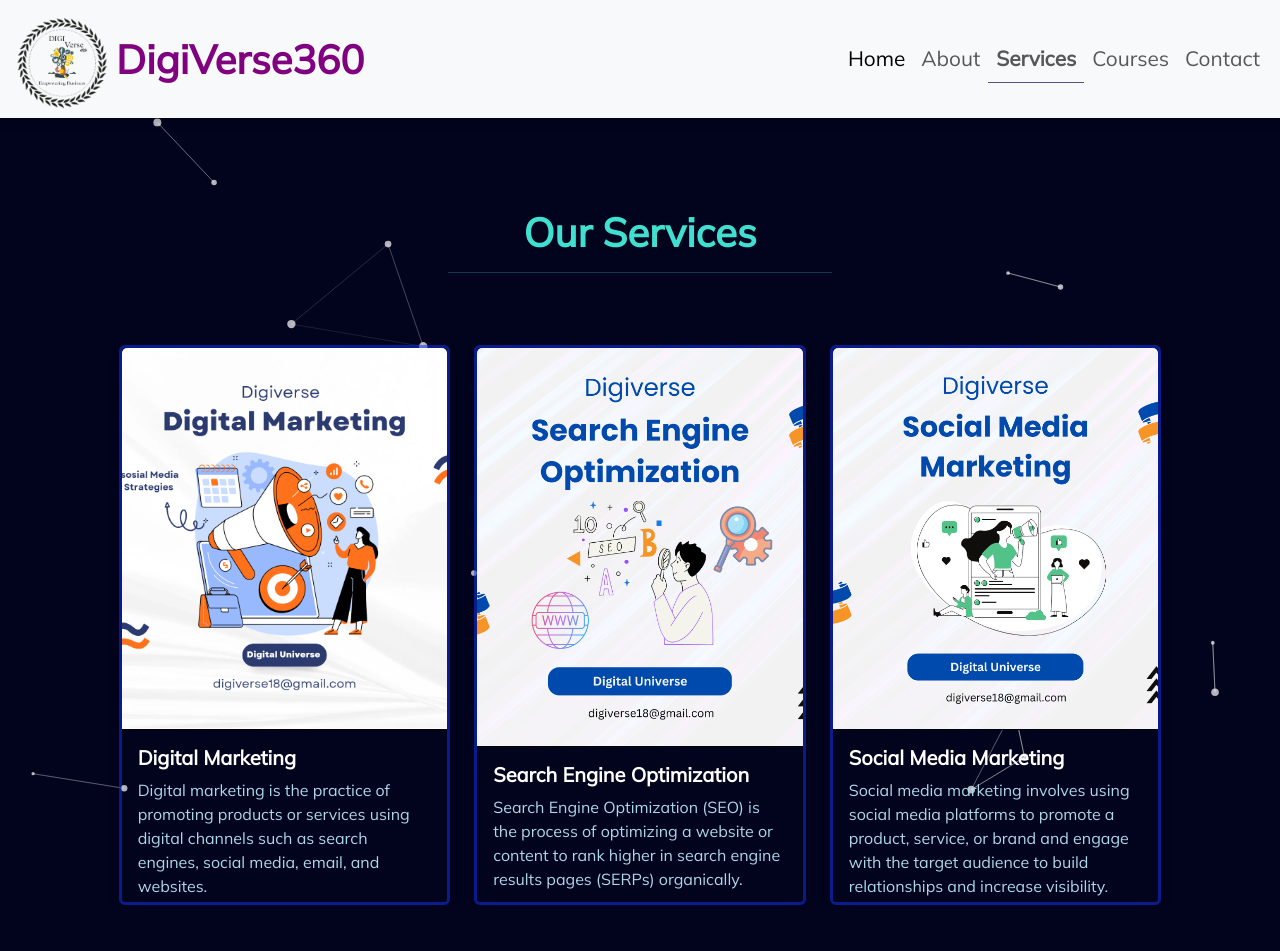
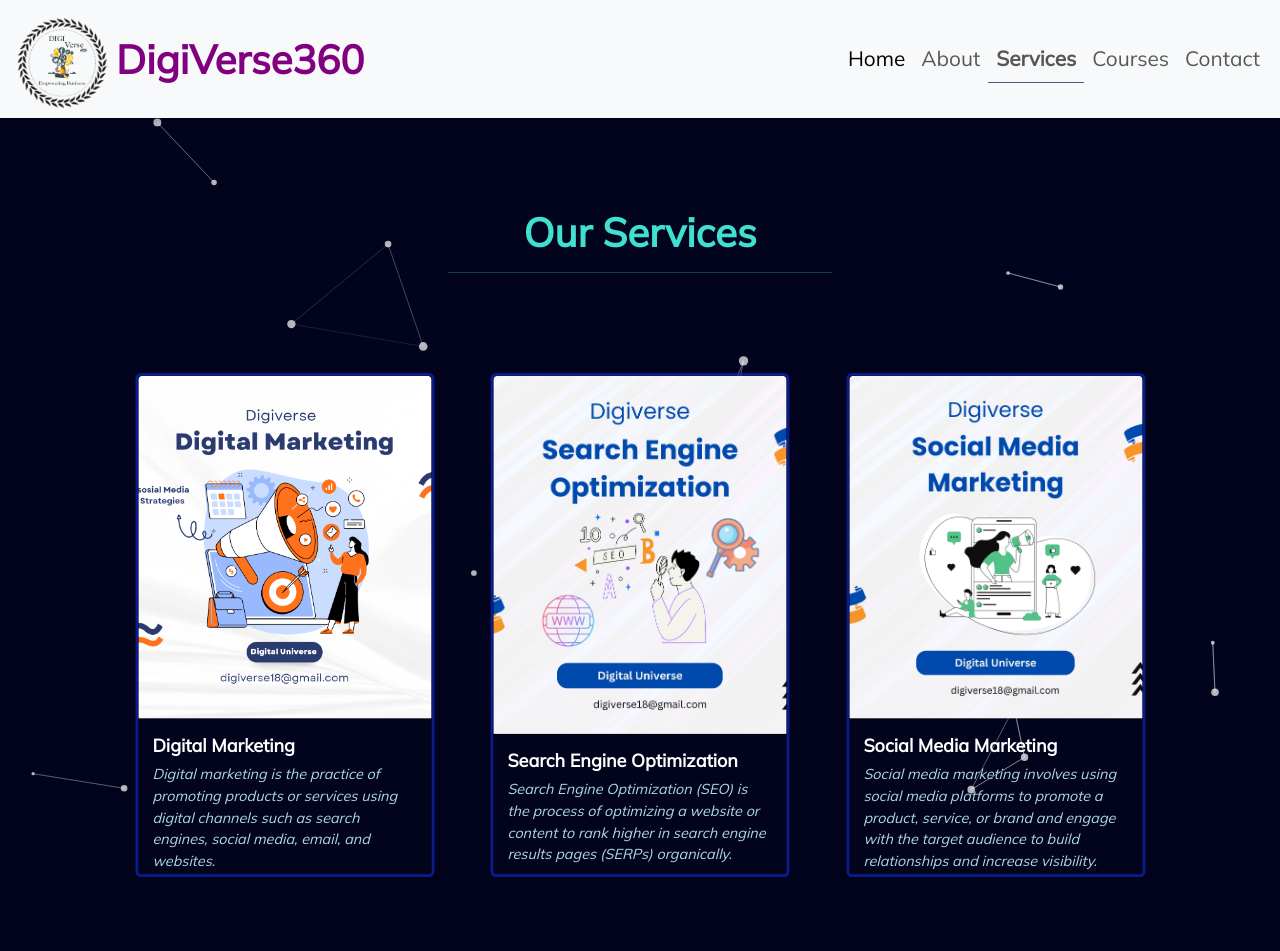
Before and after one commit to rajkishorepatra/digiverse, a React (Create React App) app: page /service in a window 1280 px wide. Shown: the top 951 px of the page. Built offline with nearby package versions, Linux system fonts and the light colour scheme; a web font is replaced by a local one.

Commit message:
changes to service cards

```diff
--- a/src/index.css
+++ b/src/index.css
@@ -132,10 +132,12 @@ body{
   height: 35rem !important;
   background: transparent !important;
   color: #fff !important;
+  scale: 0.9;
 }
 .card-text{
   /* color: #3498db; */
   color: lightblue;
+  font-style: italic  !important;
 }
 .exphead{
   color: turquoise;
@@ -175,16 +177,13 @@ body{
 }
 
 .card:hover {
-  background-color: #fff !important;
-  color: #000000 !important;
   cursor: pointer;
   box-shadow: 50px 20px 20px rgba(0, 0, 0, 0.12), 0 4px 8px rgba(0, 0, 0, 0.06);
-  transition: all 1s ease;
+  transition: all 0.5s ease;
   overflow: hidden !important;
+  scale: 1;
 }
-.card .card-text:hover{
-  color: #000!important;
-}
+
 form {
   padding: 15px !important;
   border: .5px solid rgb(0, 68, 255) !important;
```
